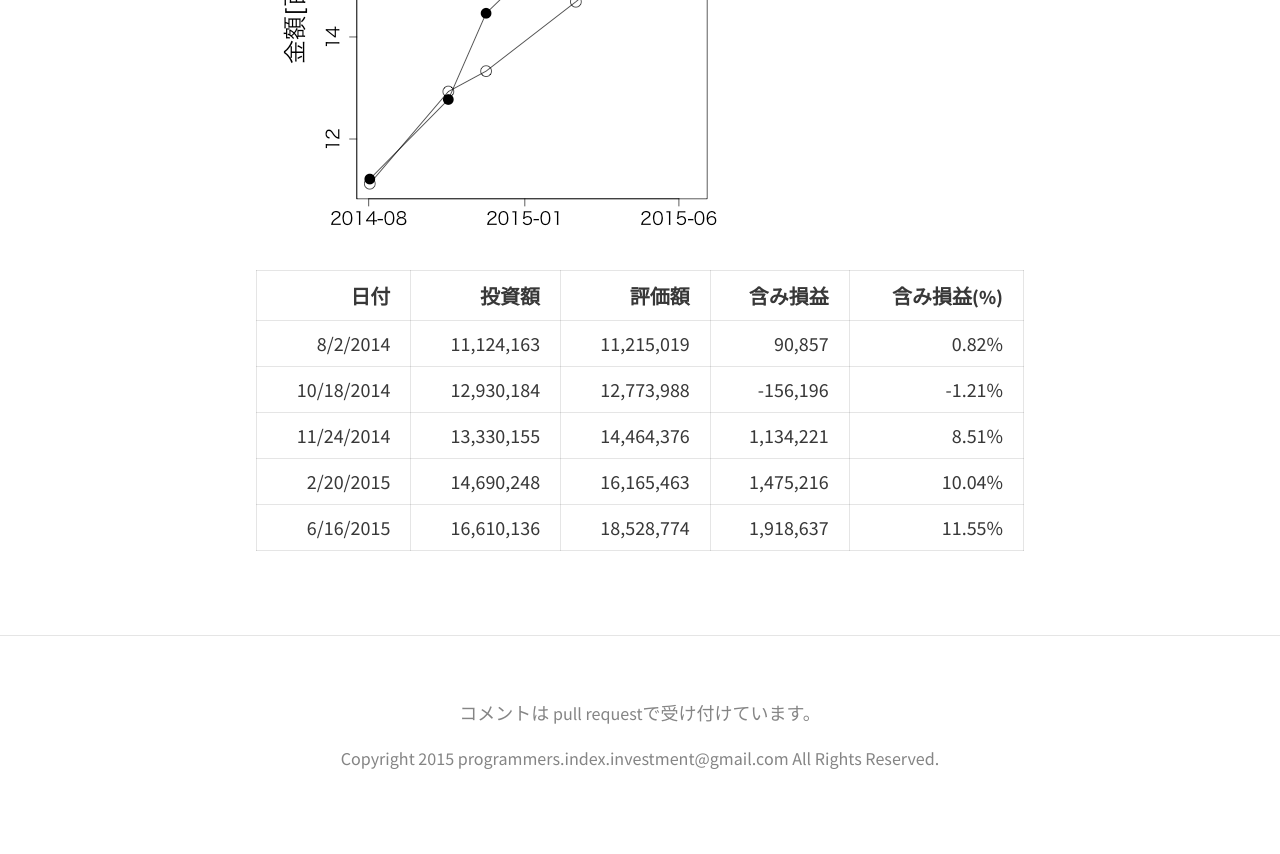
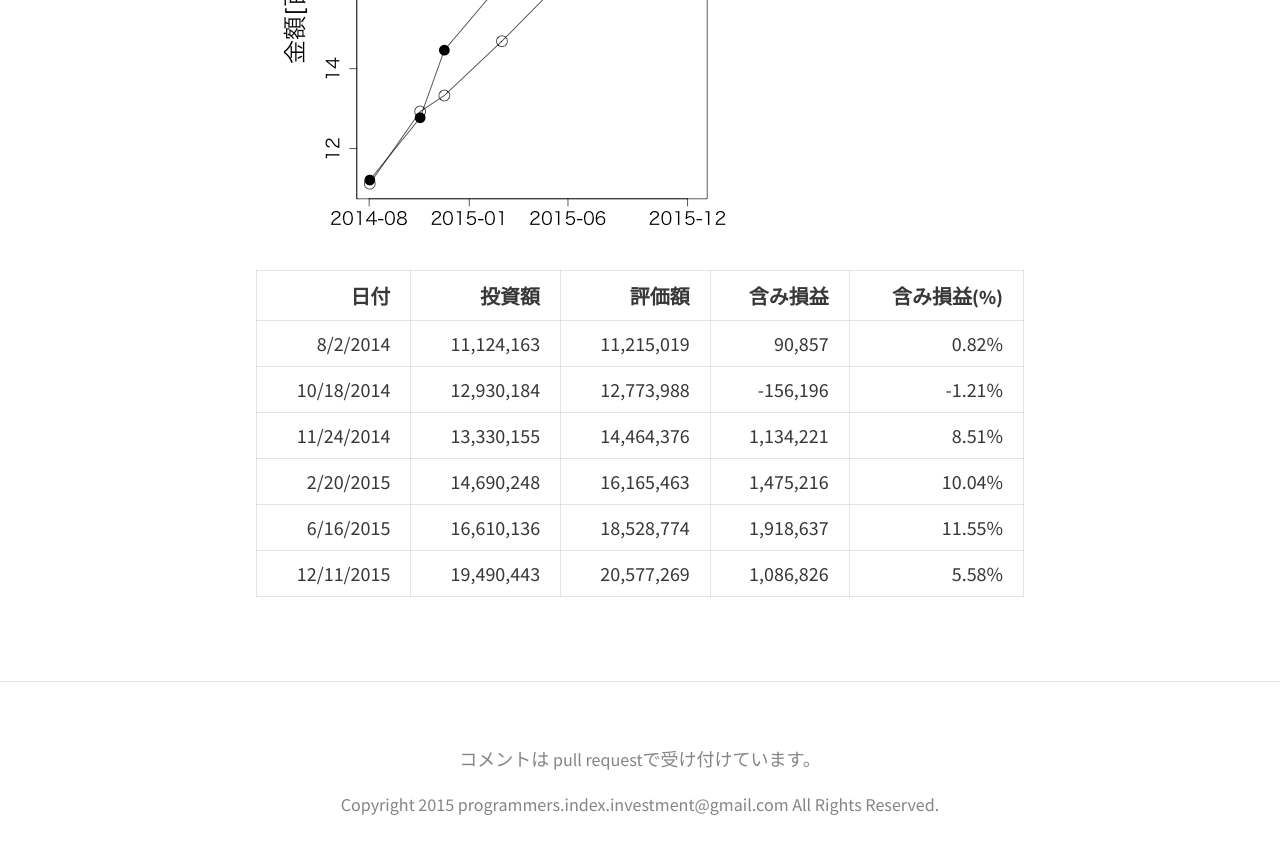
Before and after one commit to programmers-index-investment/programmers-index-investment.github.io, a Jekyll site: the page built from investment_return.md, in a window 1280 px wide and 900 px high, scrolled down 628 px. Shown: the top 854 px of the window. Built offline with Jekyll 4.4.1, drawn with Linux system fonts in a browser that asks for light colours; nearby versions of some CDN libraries.

Commit message:
in December 2015

```diff
--- a/investment_return.md
+++ b/investment_return.md
@@ -17,3 +17,4 @@ permalink: /investment_return/
 11/24/2014|13,330,155|14,464,376|1,134,221|8.51%
 2/20/2015|14,690,248|16,165,463|1,475,216|10.04%
 6/16/2015|16,610,136|18,528,774|1,918,637|11.55%
+12/11/2015|19,490,443|20,577,269|1,086,826|5.58%
--- a/scripts/invest_return.tsv
+++ b/scripts/invest_return.tsv
@@ -3,3 +3,4 @@
 11/24/2014	13,330,155	14,464,376	1,134,221	8.51%
 2/20/2015	14,690,248	16,165,463	1,475,216	10.04%
 6/16/2015	16,610,136	18,528,774	1,918,637	11.55%
+12/11/2015	19,490,443	20,577,269	1,086,826	5.58%
```
Also changed, not shown: images/investment_return/investment_return.png, 1 other file.
